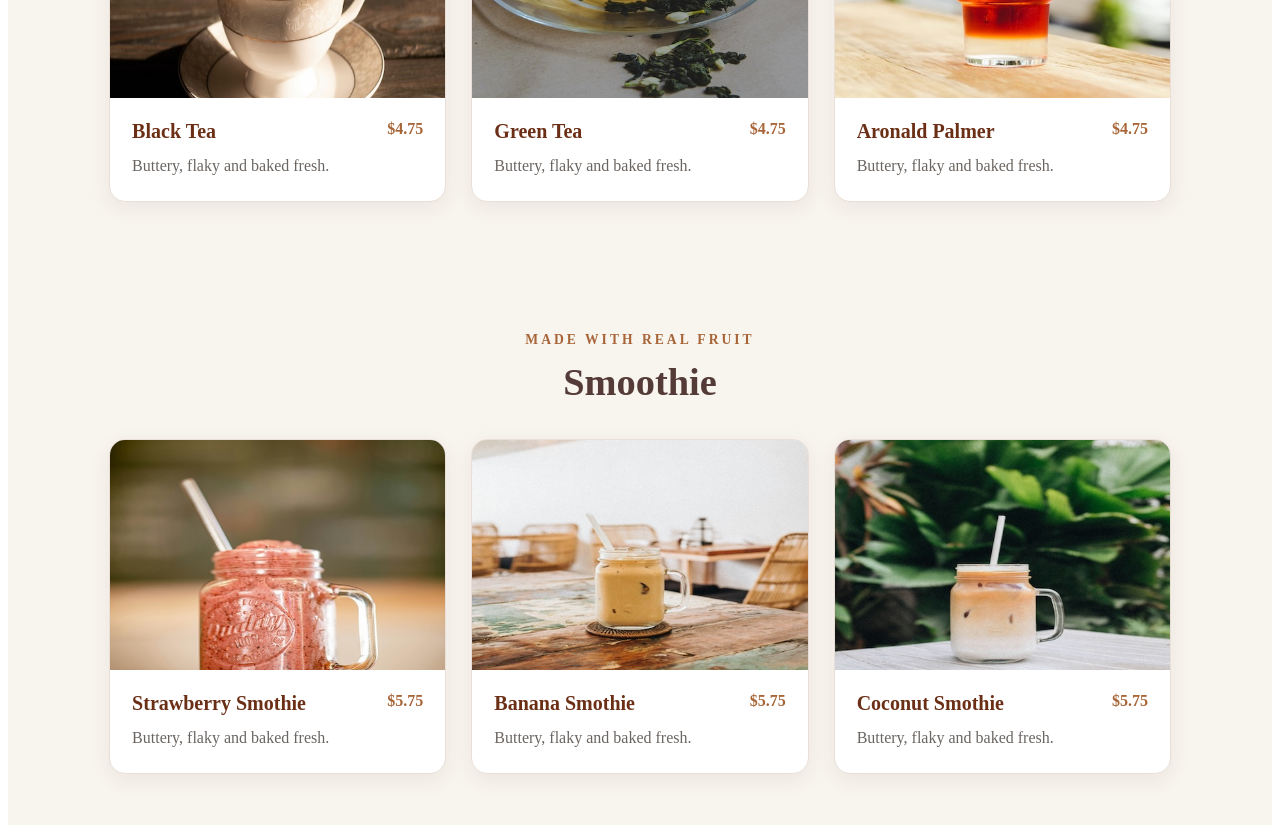
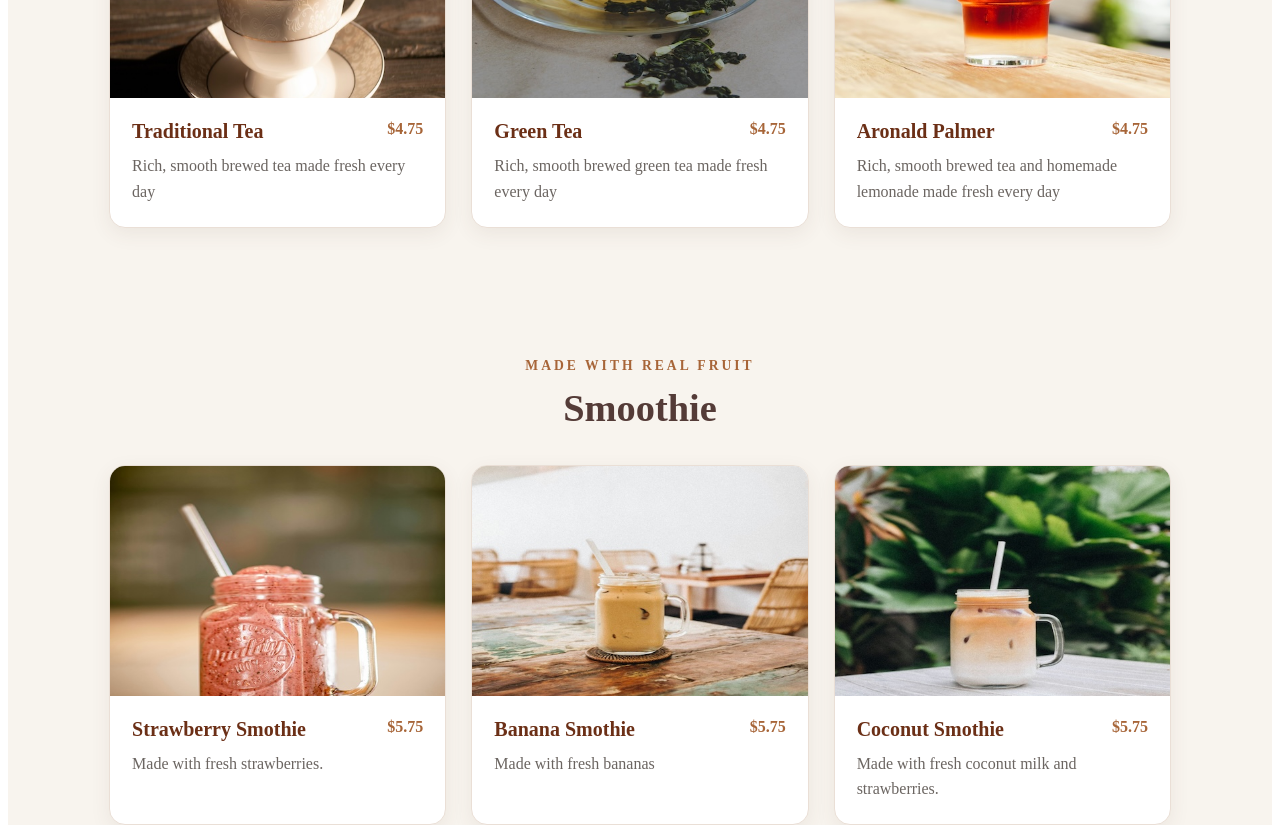
Before and after one commit to Siiierraaaaaa/Brew-Haven, an Angular app: page /menu in a window 1280 px wide. Shown: the part 2280-3105 px from the top of the page. Built offline with nearby package versions, Linux system fonts and the light colour scheme.

Commit message:
final version

```diff
--- a/src/app/pages/menu/menu.ts
+++ b/src/app/pages/menu/menu.ts
@@ -65,39 +65,39 @@ export class Menu {
   drinks =[
     {
       name: 'Strawberry Smothie',
-      description: 'Buttery, flaky and baked fresh.',
+      description: 'Made with fresh strawberries.',
       price: 5.75,
       image: '/Images/strawberry-smothie.jpg'
     },
     {
       name: 'Banana Smothie',
-      description: 'Buttery, flaky and baked fresh.',
+      description: 'Made with fresh bananas',
       price: 5.75,
       image: '/Images/banana-smothie.jpg'
     },
     {
       name: 'Coconut Smothie',
-      description: 'Buttery, flaky and baked fresh.',
+      description: 'Made with fresh coconut milk and strawberries.',
       price: 5.75,
       image: '/Images/coconut-smothie.jpg'
     },
   ]
   tea =[
     {
-      name: 'Black Tea',
-      description: 'Buttery, flaky and baked fresh.',
+      name: 'Traditional Tea',
+      description: 'Rich, smooth brewed tea made fresh every day',
       price: 4.75,
       image: '/Images/black-tea.jpg'
     },
     {
       name: 'Green Tea',
-      description: 'Buttery, flaky and baked fresh.',
+      description: 'Rich, smooth brewed green tea made fresh every day',
       price: 4.75,
       image: '/Images/green-tea.jpg'
     },
     {
       name: 'Aronald Palmer',
-      description: 'Buttery, flaky and baked fresh.',
+      description: 'Rich, smooth brewed tea and homemade lemonade made fresh every day',
       price: 4.75,
       image: '/Images/arnold-palmer.jpg'
     },
--- a/src/app/pages/order-online/order-online.html
+++ b/src/app/pages/order-online/order-online.html
@@ -1,4 +1,4 @@
-<main>
+
 
     <!-- =========================
          HERO
@@ -49,6 +49,7 @@
                 </div>
 
 
+
                 <!-- CATEGORY BUTTONS -->
 
 <div class="category-buttons">
@@ -60,6 +61,12 @@
         Coffee
     </button>
 
+    <button
+        type="button"
+        [class.active]="selectedCategory === 'Cold Drinks'"
+        (click)="selectCategory('Cold Drinks')">
+        Cold Drinks
+    </button>
 
     <button
         type="button"
@@ -68,14 +75,19 @@
         Pastries
     </button>
 
+    <button
+        type="button"
+        [class.active]="selectedCategory === 'Tea'"
+        (click)="selectCategory('Tea')">
+        Tea
+    </button>
 
     <button
         type="button"
-                        [class.active]="selectedCategory === 'Cold Drinks'"
-                        (click)="selectCategory('Cold Drinks')">
-                        Cold Drinks
+        [class.active]="selectedCategory === 'Smoothies'"
+        (click)="selectCategory('Smoothies')">
+        Smoothies
     </button>
-
 
     <button
         type="button"
@@ -85,7 +97,6 @@
     </button>
 
 </div>
-
 
                 <!-- CATEGORY ITEMS -->
 
@@ -596,7 +607,3 @@
             </section>
 
         }
-
-    </section>
-
-</main>
--- a/src/app/pages/order-online/order-online.ts
+++ b/src/app/pages/order-online/order-online.ts
@@ -45,9 +45,9 @@ export class OrderOnline {
 
     {
       id: 2,
-      category: 'Coffee',
-      name: 'Iced Coffee',
-      description: 'Refreshing iced coffee served over ice.',
+      category: 'Cold Drinks',
+      name: 'Iced Carmel Coffee',
+      description: 'Refreshing iced carmel coffee served over ice.',
       price: 4.50,
       image: '/Images/carmel-iced.png',
       quantity: 0
@@ -62,19 +62,37 @@ export class OrderOnline {
       image: '/Images/iced-matcha.png',
       quantity: 0
     },
+      {
+      id: 4,
+      category: 'Cold Drinks',
+      name: 'Iced Vanilla Latte',
+      description: 'Refreshing iced carmel coffee served over ice.',
+      price: 4.50,
+      image: '/Images/iced-vanilla.jpg',
+      quantity: 0
+    },
+      {
+      id: 5,
+      category: 'Cold Drinks',
+      name: 'Cold Brew',
+      description: 'Rich, smooth brewed coffee made fresh every day over ice.',
+      price: 3.50,
+      image: '/Images/cold-brew.jpg',
+      quantity: 0
+    },
 
     {
-      id: 4,
+      id: 6,
       category: 'Pastries',
       name: 'Fresh Croissant',
       description: 'Buttery, flaky and baked fresh.',
       price: 3.75,
-      image: '/Images/Coffee-and-food-1.jpg',
+      image: '/Images/crossiant.jpg',
       quantity: 0
     },
 
     {
-      id: 5,
+      id: 7,
       category: 'Pastries',
       name: 'Chocolate Pastry',
       description: 'A sweet pastry made for pairing with coffee.',
@@ -82,86 +100,68 @@ export class OrderOnline {
       image: '/Images/Coffee-and-food-2.jpg',
       quantity: 0
     },
-
-    {
-      id: 6,
+     {
+      id: 8,
       category: 'Pastries',
       name: 'Daily Pastry',
       description: 'Ask about our fresh pastry of the day.',
       price: 4.00,
-      image: '/Images/Coffee-3.jpg',
+      image: '/Images/scone.jpg',
       quantity: 0
     },
-     {
-      id: 7,
-      category: 'Coffee',
-      name: 'Traditional Coffee',
-      description: 'Rich, smooth brewed coffee made fresh every day.',
-      price: 3.50,
-      image: '/Images/black-coffee.png',
-      quantity: 0
-    },
-     {
-      id: 8,
-      category: 'Coffee',
-      name: 'Traditional Coffee',
-      description: 'Rich, smooth brewed coffee made fresh every day.',
-      price: 3.50,
-      image: '/Images/black-coffee.png',
-      quantity: 0
-    },
+
      {
       id: 9,
-      category: 'Coffee',
-      name: 'Traditional Coffee',
-      description: 'Rich, smooth brewed coffee made fresh every day.',
-      price: 3.50,
-      image: '/Images/black-coffee.png',
+      category: 'Tea',
+      name: 'Aronald Palmer',
+      description: 'Rich, smooth brewed tea and homemade lemonade made fresh every day',
+      price: 4.75,
+      image: '/Images/arnold-palmer.jpg',
       quantity: 0
     },
      {
       id: 10,
-      category: 'Coffee',
-      name: 'Traditional Coffee',
-      description: 'Rich, smooth brewed coffee made fresh every day.',
-      price: 3.50,
-      image: '/Images/black-coffee.png',
+      category: 'Tea',
+      name: 'Traditional Tea',
+      description: 'Rich, smooth brewed tea made fresh every day.',
+      price: 4.00,
+      image: '/Images/black-tea.jpg',
       quantity: 0
     },
      {
       id: 11,
-      category: 'Coffee',
-      name: 'Traditional Coffee',
-      description: 'Rich, smooth brewed coffee made fresh every day.',
-      price: 3.50,
-      image: '/Images/black-coffee.png',
+      category: 'Tea',
+      name: 'Green Tea',
+      description: 'Rich, smooth brewed green tea made fresh every day.',
+      price: 4.00,
+      image: '/Images/green-tea.jpg',
       quantity: 0
     },
      {
       id: 12,
-      category: 'Coffee',
-      name: 'Traditional Coffee',
-      description: 'Rich, smooth brewed coffee made fresh every day.',
-      price: 3.50,
-      image: '/Images/black-coffee.png',
+      category: 'Smoothies',
+      name: 'Strawberry',
+      description: 'Made with fresh strawberries.',
+      price: 5.00,
+      image: '/Images/strawberry-smothie.jpg',
       quantity: 0
     },
      {
       id: 13,
-      category: 'Coffee',
-      name: 'Traditional Coffee',
-      description: 'Rich, smooth brewed coffee made fresh every day.',
-      price: 3.50,
-      image: '/Images/black-coffee.png',
+      category: 'Smoothies',
+      name: 'Banana',
+      description: 'Made with fresh bananas.',
+      price: 5.00,
+      image: '/Images/banana-smothie.jpg',
       quantity: 0
     },
      {
       id: 14,
-      category: 'Smoothie',
+      category: 'Coconut',
       name: 'Traditional Coffee',
-      description: 'Rich, smooth brewed coffee made fresh every day.',
-      price: 3.50,
-      image: '/Images/black-coffee.png',
+      description: 'Made with fresh coconut milk and strawberries.',
+      price: 5.00,
+      image: '/Images/coconut-smothie.jpg',
       quantity: 0
     },
 
```
Lines whose indentation alone changed are shown as unchanged.
